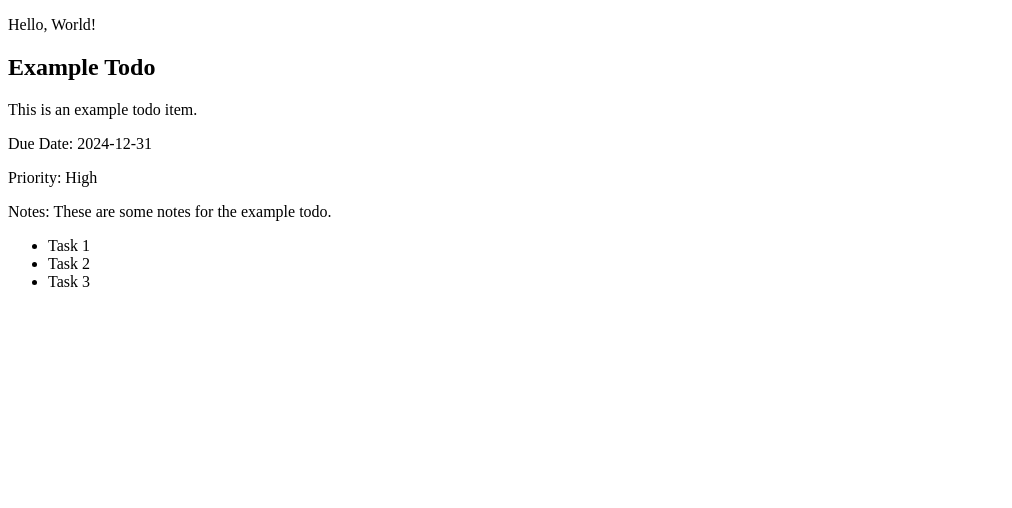
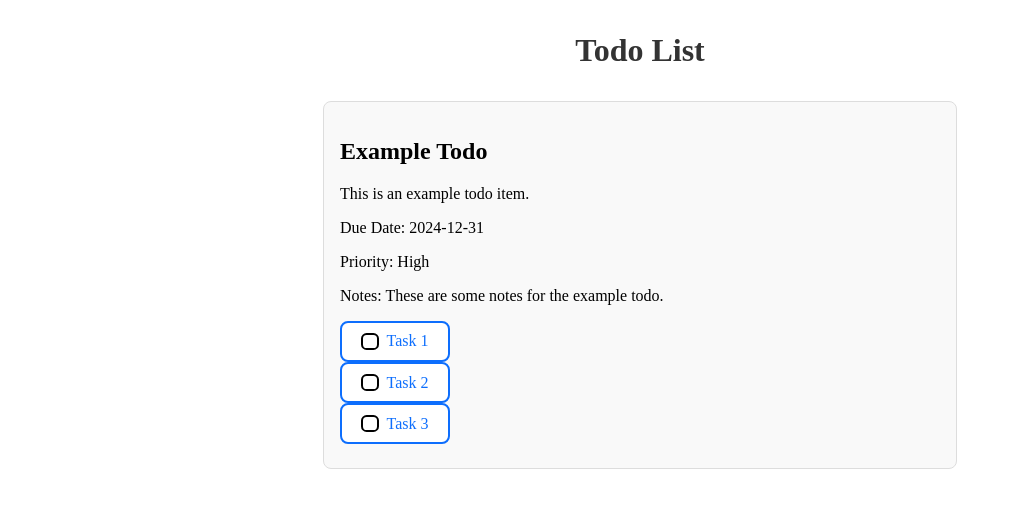
Before and after one commit to AleixMJ/TOP---Project-Todo-List, a website built with webpack: page src/index.html in a window 1280 px wide. Shown: the whole page, without its empty margins (0-1012 px from the left). Built offline with nearby package versions, Linux system fonts and the light colour scheme.

Commit message:
added checkboxes to the task checklist and slightly improved CSS

```diff
--- a/src/index.html
+++ b/src/index.html
@@ -7,7 +7,7 @@
 </head>
 <body>
 
-    <p>Hello, World!</p>
+    <h1>Todo List</h1>
     <div class="todo-container"></div>
 
 </body>
--- a/src/styles.css
+++ b/src/styles.css
@@ -0,0 +1,72 @@
+h1 {
+  text-align: center;
+  margin-top: 2rem;
+  color: #333;
+}
+
+.todo-container {
+  max-width: 600px;
+  margin: 2rem auto;
+  padding: 1rem;
+  border: 1px solid #ddd;
+  border-radius: 0.5rem;
+  background: #f9f9f9;
+}
+
+.todo-item ul {
+  list-style: none;
+  padding: 0;
+  margin: 0.5rem 0;
+}
+
+.check-button {
+  display: inline-flex;
+  align-items: center;
+  gap: 0.5rem;
+  padding: 0.6rem 1.2rem;
+  border: 2px solid #0d6efd;
+  border-radius: 0.5rem;
+  background: white;
+  color: #0d6efd;
+  cursor: pointer;
+  transition: all 0.18s ease;
+  font-weight: 500;
+}
+
+.check-button input {
+  appearance: none;
+  width: 1.3em;
+  height: 1.3em;
+  border: 2px solid currentColor;
+  border-radius: 0.35rem;
+  margin: 0;
+  display: grid;
+  place-content: center;
+}
+
+.check-button input::before {
+  content: "✔";
+  color: white;
+  font-size: 0.9em;
+  transform: scale(0);
+  transition: transform 0.15s ease;
+}
+
+.check-button input:checked {
+  background: #0d6efd;
+  border-color: #0d6efd;
+}
+
+.check-button input:checked::before {
+  transform: scale(1);
+}
+
+.check-button:has(input:checked) {
+  background: #0d6efd;
+  color: white;
+  border-color: #0d6efd;
+}
+
+.check-button:hover {
+  background: #e7f1ff;
+}
--- a/src/todo.js
+++ b/src/todo.js
@@ -18,7 +18,8 @@ export default class Todo {
         <p>Priority: ${this.priority}</p>
         <p>Notes: ${this.notes}</p>
         <ul>
-          ${this.checklist.map((item) => `<li>${item}</li>`).join("")}
+          ${this.checklist.map((item) => `<li><label class="check-button">
+            <input type="checkbox"><span>${item}</span></label></li>`).join("")}
         </ul>
       </div>
     `;
```
